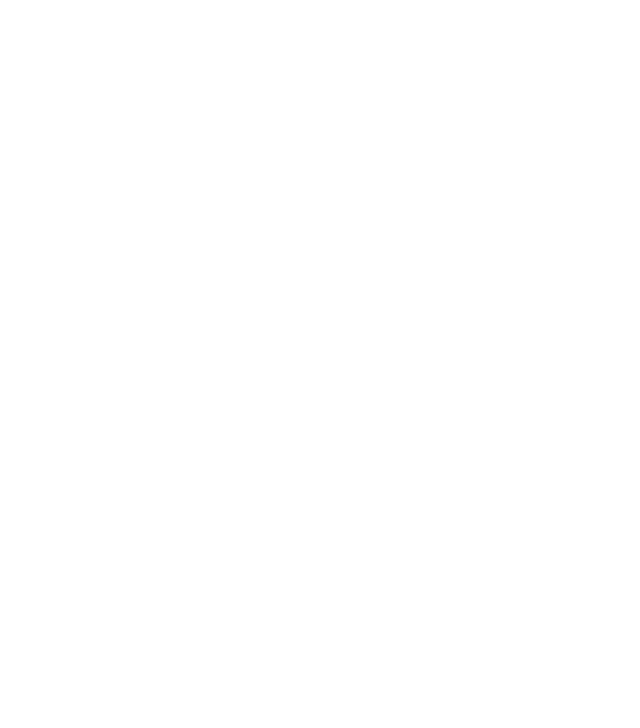
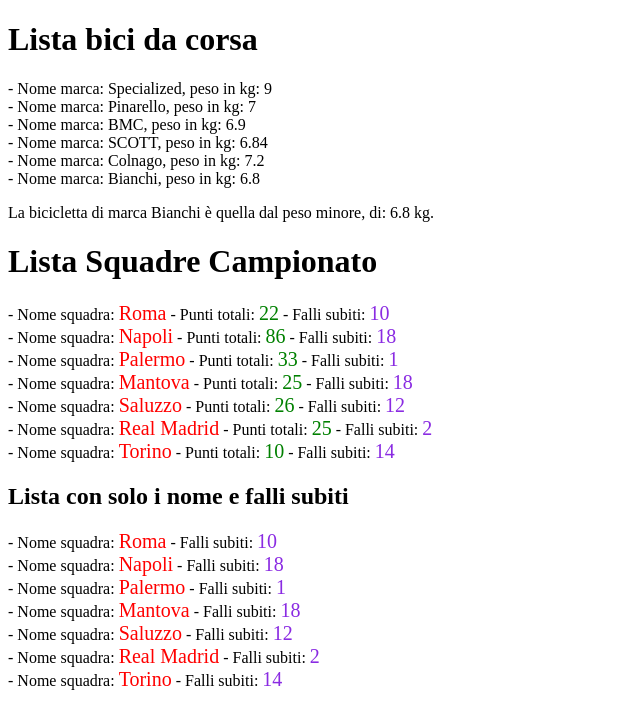
Before and after one commit to MichelangeloCaltagirone/js-snack-es6, a plain HTML site: page index.html in a window 1280 px wide. Shown: the whole page, without its empty margins (0-640 px from the left). Drawn offline with Linux system fonts and the light colour scheme.

Commit message:
Add the DOM element for the output ( BONUS )

```diff
--- a/css/style.css
+++ b/css/style.css
@@ -0,0 +1,16 @@
+ul {
+    list-style-type: none;
+    padding: 0;
+}
+.squad, .score, .foul {
+    font-size: 20px;
+}
+.squad {
+    color: red;
+}
+.score {
+    color: green;
+}
+.foul {
+    color: blueviolet;
+}
--- a/index.html
+++ b/index.html
@@ -10,5 +10,16 @@
 </head>
 <body>
 
+    <!-- Snack 3 -->
+    <h1>Lista bici da corsa</h1>
+    <ul id="snack3"></ul>
+    <div id="resultSnack3"></div>
+
+    <!-- Snack 4 -->
+    <h1>Lista Squadre Campionato</h1>
+    <ul id="snack4"></ul>
+    <h2>Lista con solo i nome e falli subiti</h2>
+    <ul id="resultSnack4"></ul>
+
 </body>
 </html>
--- a/js/functions.js
+++ b/js/functions.js
@@ -2,3 +2,29 @@
 // funzione che se invoca ritorna un numero casuale arrotondato tra 1 e max, argomento da passargli
 
 const randomNumbers = (max) => Math.floor(Math.random() * max) + 1;
+
+
+// renderInPage Bikes
+// funzione per creare in pagina tanti <li> quanti sono gli
+// elementi di un array, inserendo key and value degli oggetti
+// nell'array.
+const renderInPageBikes = (array) => {
+    array.forEach(x => {
+        listSnack3.innerHTML += `<li>- Nome marca: ${x.name}, peso in kg: ${x.weigth}</li>`;
+    });
+};
+
+
+// renderInPage Teams
+
+const renderInPageTeams = (array) => {
+    array.forEach(x => {
+        listSnack4.innerHTML += `<li>- Nome squadra: <span class='squad'>${x.name}</span> - Punti totali: <span class='score'>${x.score}</span> - Falli subiti: <span class='foul'>${x.foul}</span></li>`;
+    });
+};
+
+const renderTeamsFoul = (array) => {
+    array.forEach(x => {
+        resultSnack4.innerHTML += `<li>- Nome squadra: <span class='squad'>${x.name}</span> - Falli subiti: <span class='foul'>${x.foul}</span></li>`;
+    });
+};
--- a/js/script.js
+++ b/js/script.js
@@ -162,6 +162,9 @@
 // Snack 3
 
 // Prep
+//Recupero elementi dal DOM
+const listSnack3 = document.getElementById('snack3');
+const resultSnack3 = document.getElementById('resultSnack3');
 
 // Variabili note
 const bikes = [
@@ -172,7 +175,8 @@
                 { name:'Colnago', weigth: 7.2},
                 { name:'Bianchi', weigth: 6.8},
               ];
-
+// Mostro in oagina la lista di partenza
+renderInPageBikes(bikes);
 // Fase di elaborazione
 
 // Con il metodo reduce giro tutta la lista, e con 2 accumulatori monto il risultato finale.
@@ -190,6 +194,8 @@
 // Fase di output (in console)
 console.log('Tra la seguente lista di biciclette:', bikes);
 console.log(result[1]);
+// Fase di output in pagina
+resultSnack3.innerHTML = result[1];
 
 
 
@@ -211,7 +217,11 @@
  * -giro per tutta la lista di oggetti, assegnando valori random a tutte le propietà con valore di numero
  * -creo nuovo array contenente le squadre tranne una loro propietà(score)
  */
-
+// Prep
+// Recupero elementi dal DOM
+const listSnack4 = document.getElementById('snack4');
+const resultSnack4 = document.getElementById('resultSnack4');
+// Variabili note
 let teams = [
                 {name:'Roma', score: 0, foul: 0},
                 {name:'Napoli', score: 0, foul: 0},
@@ -222,14 +232,20 @@
                 {name:'Torino', score: 0, foul: 0}
               ];
 
-console.log('Le squadre e i loro dati sono i seguenti:')
-teams.forEach(t => {
+console.log('Le squadre e i loro dati sono i seguenti:');
+// aseegno tramite funzioni nuovi valori alle proprietà degli oggetti
+teams.forEach(t => {  // TODO da fare con il constructor
   t.score = randomNumbers(100);
   t.foul = randomNumbers(20);
 });
+
 console.log(teams);
+// Mostro in pagina la lista delle squadre e le loro informazioni
+renderInPageTeams(teams);
 
 console.log('La lista delle squadre, con nome e numero di falli subiti:')
-console.log(teams.map(t => {
+const teamsFoul = teams.map(t => {
   return {name:t.name, foul:t.foul}
-}));
+});
+
+renderTeamsFoul(teamsFoul);
```
